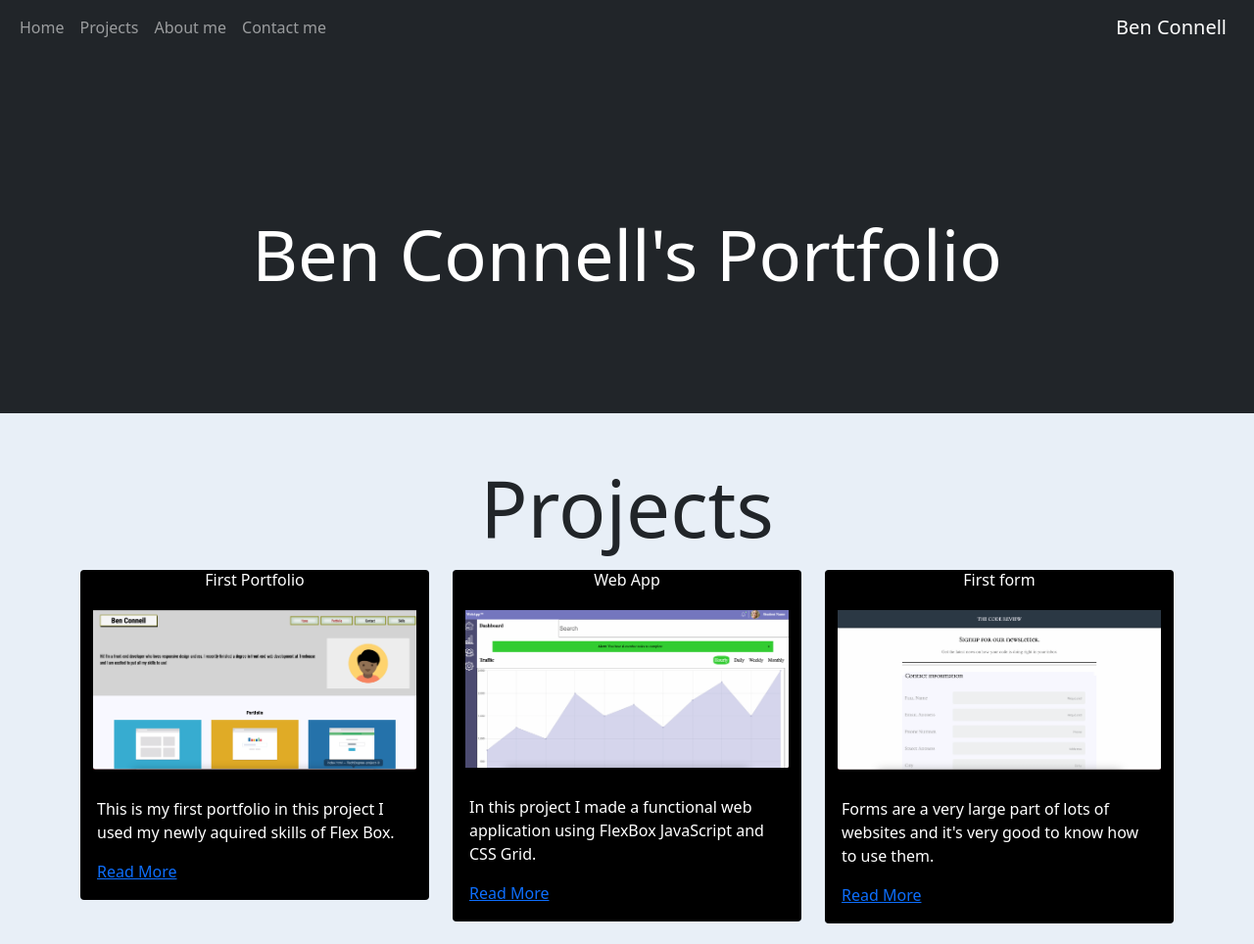
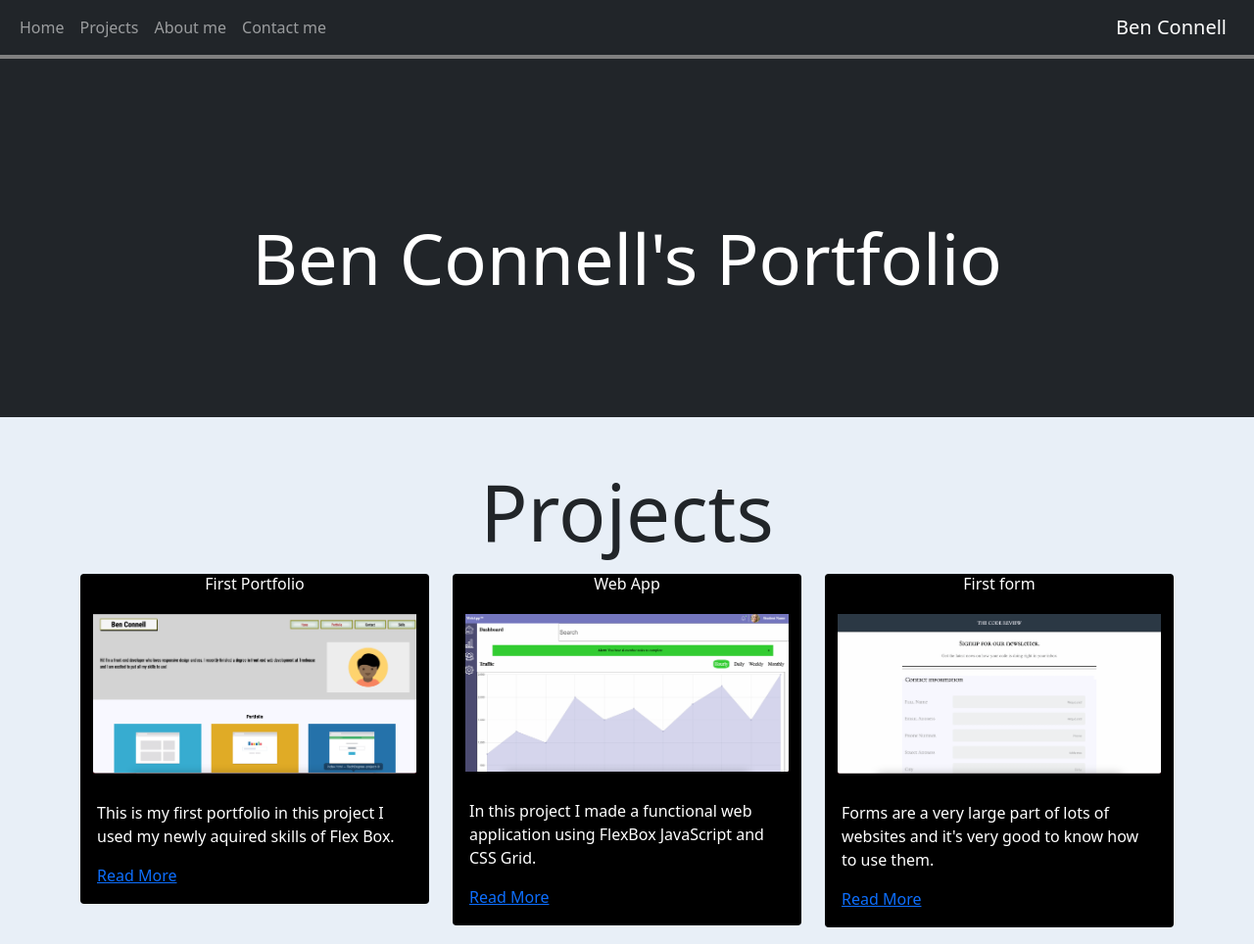
Before and after one commit to Ben-con/Ben-con.github.io, a plain HTML site: page index.html in a window 1280 px wide. Shown: the top 964 px of the page at 98% size. Drawn offline with nearby package versions, Linux system fonts and the light colour scheme.

Commit message:
Update styles.css

```diff
--- a/css/styles.css
+++ b/css/styles.css
@@ -9,7 +9,9 @@ body{
     background-color: black;
     color: white;
 }
-
+.navbar{
+    border-bottom: 4px grey solid;
+}
 
 .projects .card-img-top{
     padding: .75rem;
```
